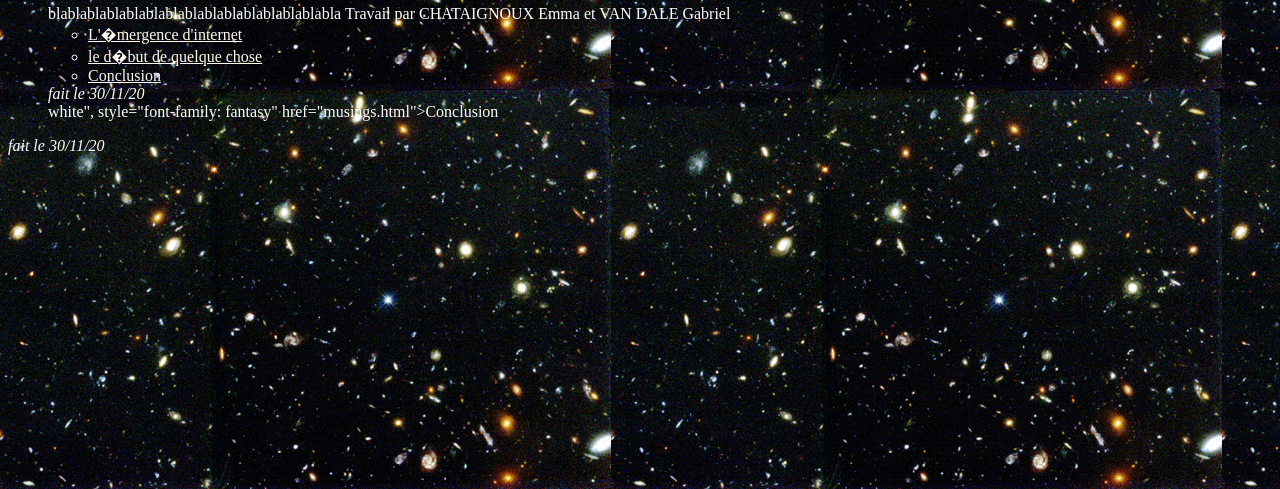
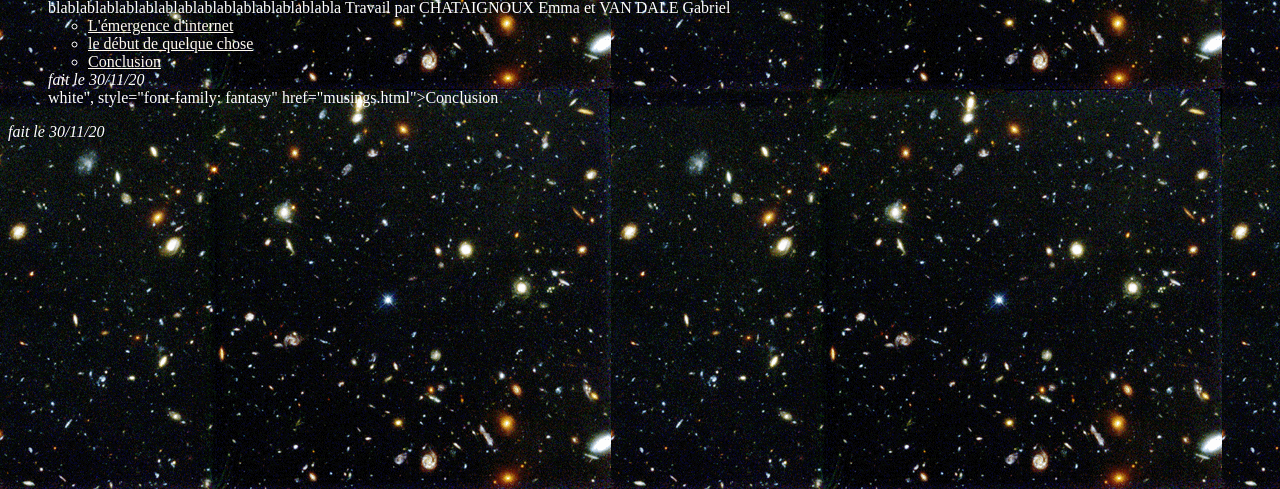
Before and after one commit to miox74/site-devoir.github.io, a plain HTML site: page index.html in a window 1280 px wide. Shown: the part 311-800 px from the top of the page. Drawn offline with Linux system fonts and the light colour scheme.

Commit message:
Update index.html

```diff
--- a/index.html
+++ b/index.html
@@ -37,15 +37,15 @@ body {
 
 <body>
 <!-- Main content -->
-<h1 style="color:red">Les ann�es 90, l��mergence d�internet, de presque rien � quelque chose
+<h1 style="color:red">Les années 90, l'émergence d'internet, de presque rien à quelque chose
 </h1>
 <h2 style="color:white">Introduction</h2>
   <p1 style="color:white">blablablablablablablablablablablablablablabla
 <p2 style="color:white">Travail par CHATAIGNOUX Emma et VAN DALE Gabriel
 
 <ul class="navbar">
-  <li><a style="color:floralwhite"; font-family: Impact, Charcoal, sans-serif; href="musings.html">L'�mergence d'internet</a>
-  <li><a style="color:floralwhite", style="font-family: fantasy" href="musings.html">le d�but de quelque chose</a>
+  <li><a style="color:floralwhite"; font-family: Impact, Charcoal, sans-serif; href="musings.html">L'émergence d'internet</a>
+  <li><a style="color:floralwhite", style="font-family: fantasy" href="musings.html">le début de quelque chose</a>
   <li><a style="color:floralwhite", style="font-family: fantasy" href="musings.html">Conclusion</a>
 </ul>
 
```
